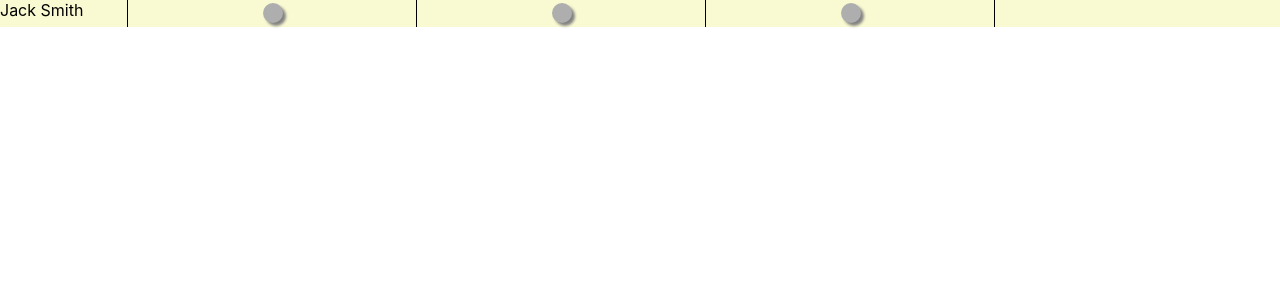
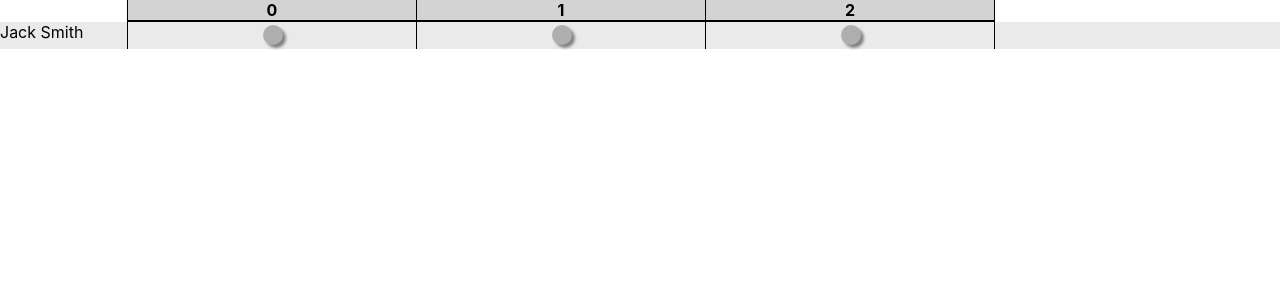
Before and after one commit to mrasamny/202503PeerAssessment, a React (Create React App) app in the folder front-end/: page / in a window 1280 px wide. Shown: the top 300 px of the page. Built offline with nearby package versions, Linux system fonts and the light colour scheme.

Commit message:
added scaleTitle

```diff
--- a/front-end/src/App.jsx
+++ b/front-end/src/App.jsx
@@ -2,6 +2,8 @@ import logo from './logo.svg';
 import './App.css';
 import './rubric.css'
 import ScaleItem from './ScaleItem'
+import ScaleTitle from './ScaleTitle';
+
 
 function App() {
   function handleScaleChange(name, id, value){
@@ -9,11 +11,14 @@ function App() {
   }
 
   return (
-    <ScaleItem name="1|1"
-      display="Jack Smith"
-      scales={[{id: 1, value: 0},{id: 2, value: 1}, {id:3, value: 2}]}
-      handleScaleChange={handleScaleChange}
-    />
+    <>
+      <ScaleTitle scales={[{id: 1, value: 0},{id: 2, value: 1}, {id:3, value: 2}]}/>
+      <ScaleItem name="1|1"
+        display="Jack Smith"
+        scales={[{id: 1, value: 0},{id: 2, value: 1}, {id:3, value: 2}]}
+        handleScaleChange={handleScaleChange}
+      />
+    </>
   )
 }
 
--- a/front-end/src/ScaleTitle.jsx
+++ b/front-end/src/ScaleTitle.jsx
@@ -1,7 +1,16 @@
 import './rubric.css'
 
-export default ScaleTitle({scales}){
+export default function ScaleTitle({scales}){
     return (
-
+        <div className="row row-header">
+            <div className="blank border"></div>
+            <div className="scale-header">
+                {scales.map((item, index) =>
+                    <div key={index} className="scale-title border">
+                        {item.value}
+                    </div>
+                )}
+            </div>
+        </div>
     )
 }
```
